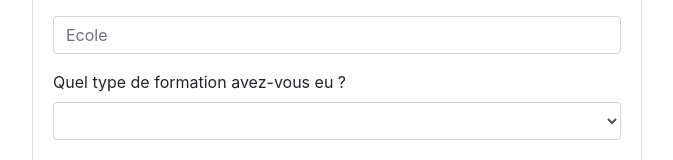
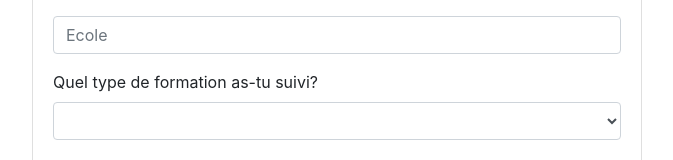
Before and after one commit to mlaminecamara/Balaiz-proto, an Angular app in the folder frontend/: page /applicant in a window 1280 px wide. Shown: the part 295-455 px from the top of the page, without its empty margins (303-976 px from the left). Built offline with nearby package versions, Linux system fonts and the light colour scheme; what @auth0/angular-jwt would draw is missing.

Commit message:
Test on applicant service

```diff
--- a/frontend/src/app/applicant.service.ts
+++ b/frontend/src/app/applicant.service.ts
@@ -22,7 +22,6 @@ constructor(private http: HttpClient,private router: Router)
 {
 
 }
-
     addApplicant(fields){
         const addedApplicant = {"fields":fields}
         console.log(addedApplicant)
--- a/frontend/src/app/applicant/applicant.component.html
+++ b/frontend/src/app/applicant/applicant.component.html
@@ -23,7 +23,7 @@
                         </div>
 
                         <div [formGroup]="DropDowns">
-                            <label for=""> Quel type de formation avez-vous eu ?</label>
+                            <label for=""> Quel type de formation as-tu suivi?</label>
                             <select class="form-control input-lg"  formControlName="Ed_Type" placeholder="Education" id="education" name="Ed_Type" required>
                             <option [value]="ed" *ngFor="let ed of Ed_Type"> {{ ed }}</option>
                             </select>
```
